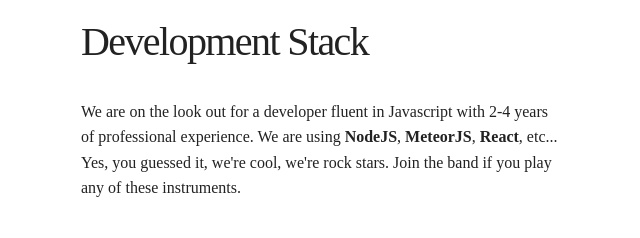
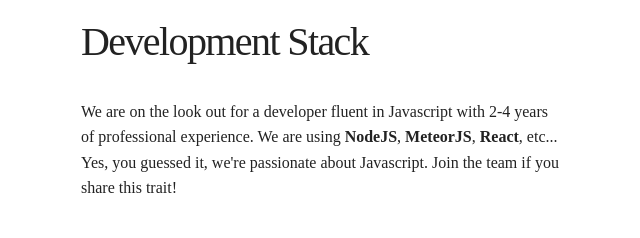
Before and after one commit to jmcsilva/jobs, a website: page javascript-developer.html in a window 1280 px wide. Shown: the part 1079-1317 px from the top of the page, 319-959 px from the left. Drawn offline with nearby package versions, Linux system fonts and the light colour scheme.

Commit message:
Making job add viewsource#jobs compliant

```diff
--- a/javascript-developer.html
+++ b/javascript-developer.html
@@ -80,7 +80,7 @@
       <article>
         <h2>Development Stack</h2>
 
-        <p>We are on the look out for a developer fluent in Javascript with 2-4 years of professional experience. We are using <strong>NodeJS</strong>, <strong>MeteorJS</strong>, <strong>React</strong>, etc... Yes, you guessed it, we&#39;re cool, we&#39;re rock stars. Join the band if you play any of these instruments.</p>
+        <p>We are on the look out for a developer fluent in Javascript with 2-4 years of professional experience. We are using <strong>NodeJS</strong>, <strong>MeteorJS</strong>, <strong>React</strong>, etc... Yes, you guessed it, we&#39;re passionate about Javascript. Join the team if you share this trait!</p>
 
         <p>No need to mention that the candidate would be confident with HTML &amp; CSS.</p>
 
```
